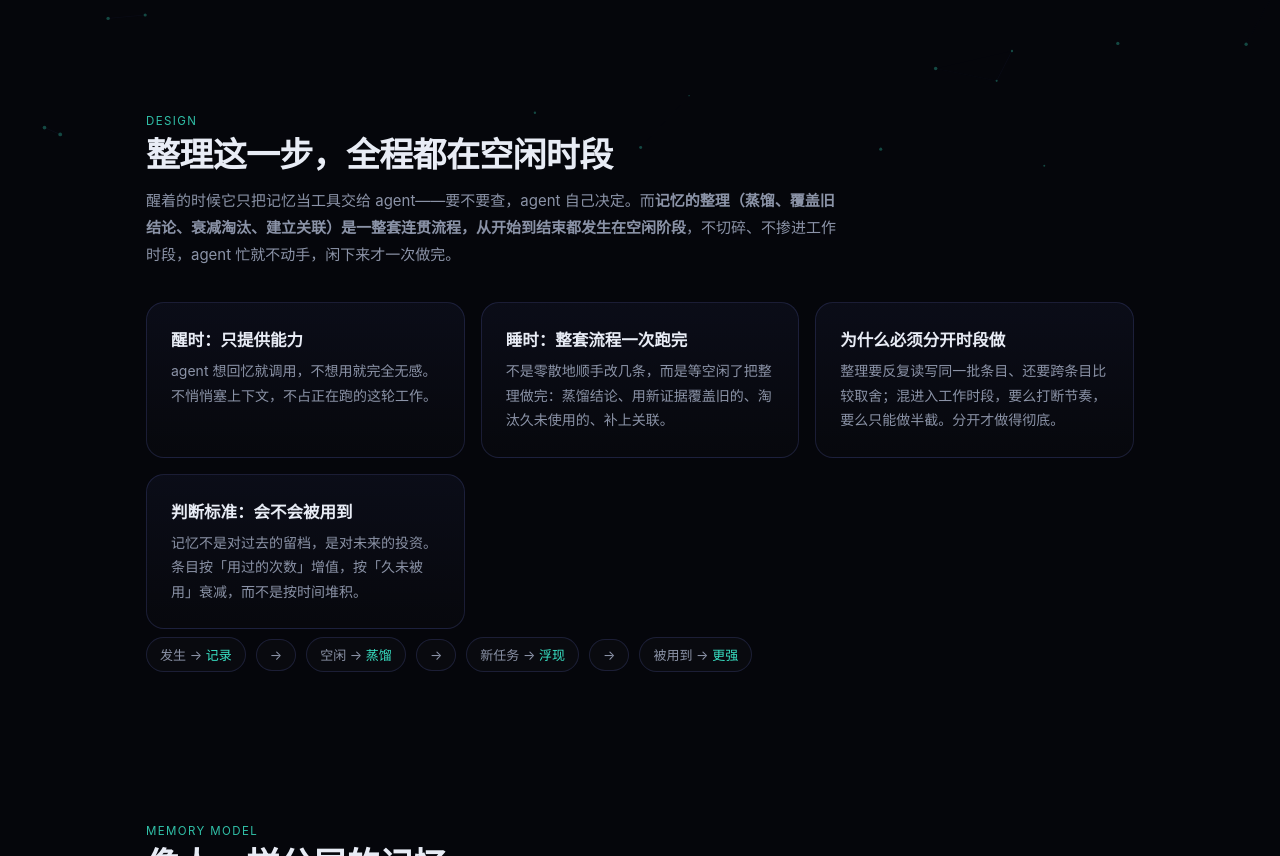
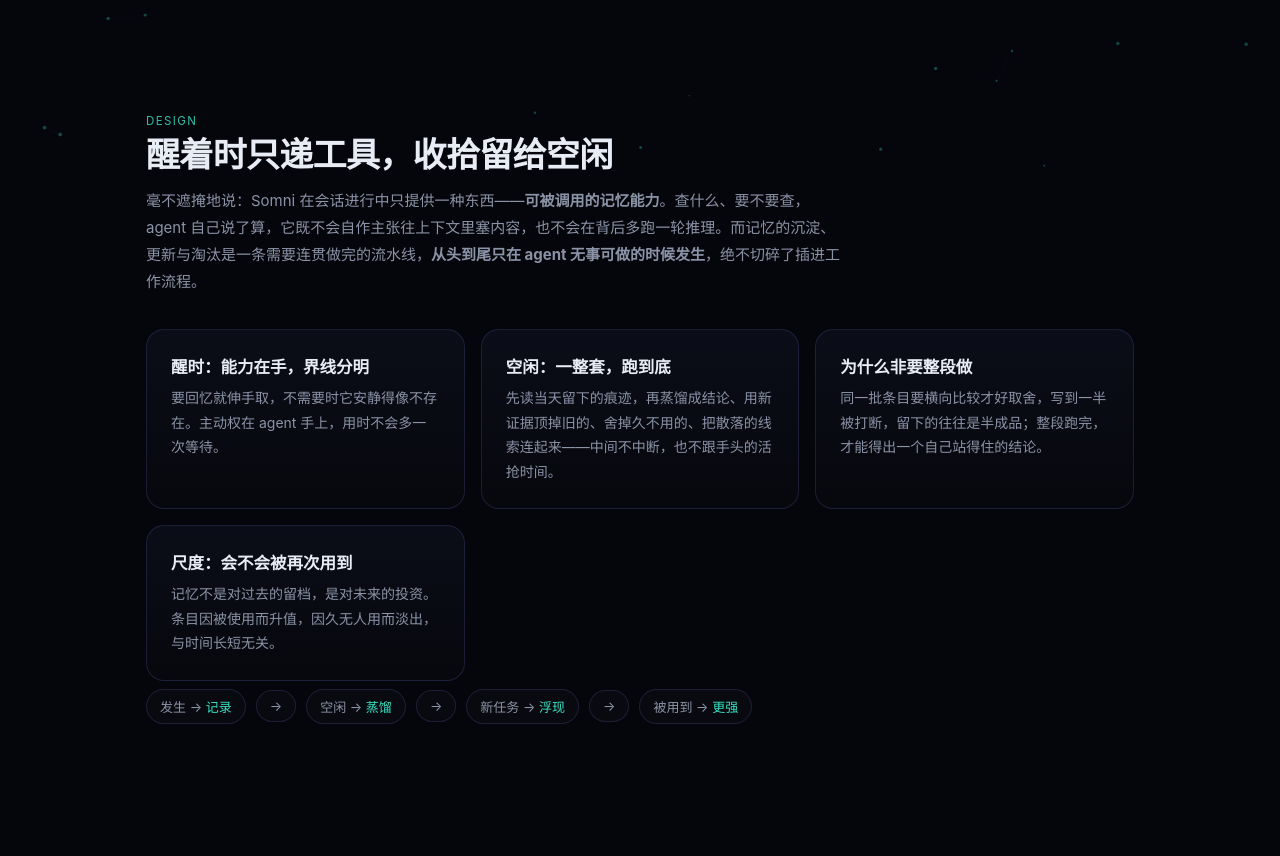
Before and after one commit to liuqingman/dsh-somni, a website: page docs/index.html in a window 1280 px wide. Shown: the part 600-1456 px from the top of the page. Drawn offline with Linux system fonts and the light colour scheme.

Commit message:
docs(site): 重写 §how 措辞，去掉复述痕迹

```diff
--- a/docs/index.html
+++ b/docs/index.html
@@ -110,13 +110,13 @@ footer a{color:var(--dim)}
 
 <section id="how" class="reveal">
   <div class="tag">Design</div>
-  <h2>整理这一步，全程都在空闲时段</h2>
-  <p class="lead">醒着的时候它只把记忆当工具交给 agent——要不要查，agent 自己决定。而<b>记忆的整理（蒸馏、覆盖旧结论、衰减淘汰、建立关联）是一整套连贯流程，从开始到结束都发生在空闲阶段</b>，不切碎、不掺进工作时段，agent 忙就不动手，闲下来才一次做完。</p>
+  <h2>醒着时只递工具，收拾留给空闲</h2>
+  <p class="lead">毫不遮掩地说：Somni 在会话进行中只提供一种东西——<b>可被调用的记忆能力</b>。查什么、要不要查，agent 自己说了算，它既不会自作主张往上下文里塞内容，也不会在背后多跑一轮推理。而记忆的沉淀、更新与淘汰是一条需要连贯做完的流水线，<b>从头到尾只在 agent 无事可做的时候发生</b>，绝不切碎了插进工作流程。</p>
   <div class="grid g2" style="margin-top:26px">
-    <div class="card"><h3>醒时：只提供能力</h3><p>agent 想回忆就调用，不想用就完全无感。不悄悄塞上下文，不占正在跑的这轮工作。</p></div>
-    <div class="card"><h3>睡时：整套流程一次跑完</h3><p>不是零散地顺手改几条，而是等空闲了把整理做完：蒸馏结论、用新证据覆盖旧的、淘汰久未使用的、补上关联。</p></div>
-    <div class="card"><h3>为什么必须分开时段做</h3><p>整理要反复读写同一批条目、还要跨条目比较取舍；混进入工作时段，要么打断节奏，要么只能做半截。分开才做得彻底。</p></div>
-    <div class="card"><h3>判断标准：会不会被用到</h3><p>记忆不是对过去的留档，是对未来的投资。条目按「用过的次数」增值，按「久未被用」衰减，而不是按时间堆积。</p></div>
+    <div class="card"><h3>醒时：能力在手，界线分明</h3><p>要回忆就伸手取，不需要时它安静得像不存在。主动权在 agent 手上，用时不会多一次等待。</p></div>
+    <div class="card"><h3>空闲：一整套，跑到底</h3><p>先读当天留下的痕迹，再蒸馏成结论、用新证据顶掉旧的、舍掉久不用的、把散落的线索连起来——中间不中断，也不跟手头的活抢时间。</p></div>
+    <div class="card"><h3>为什么非要整段做</h3><p>同一批条目要横向比较才好取舍，写到一半被打断，留下的往往是半成品；整段跑完，才能得出一个自己站得住的结论。</p></div>
+    <div class="card"><h3>尺度：会不会被再次用到</h3><p>记忆不是对过去的留档，是对未来的投资。条目因被使用而升值，因久无人用而淡出，与时间长短无关。</p></div>
   </div>
   <div class="flow">
     <span>发生 → <b>记录</b></span><span>→</span>
```
